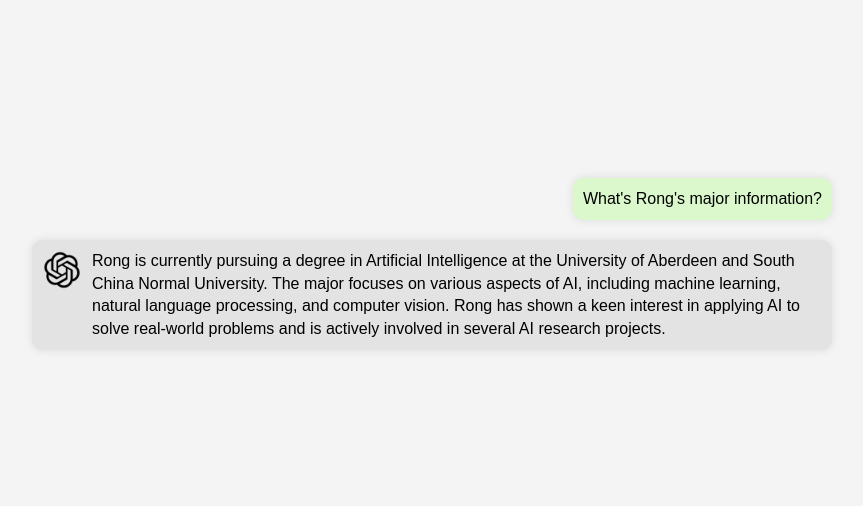
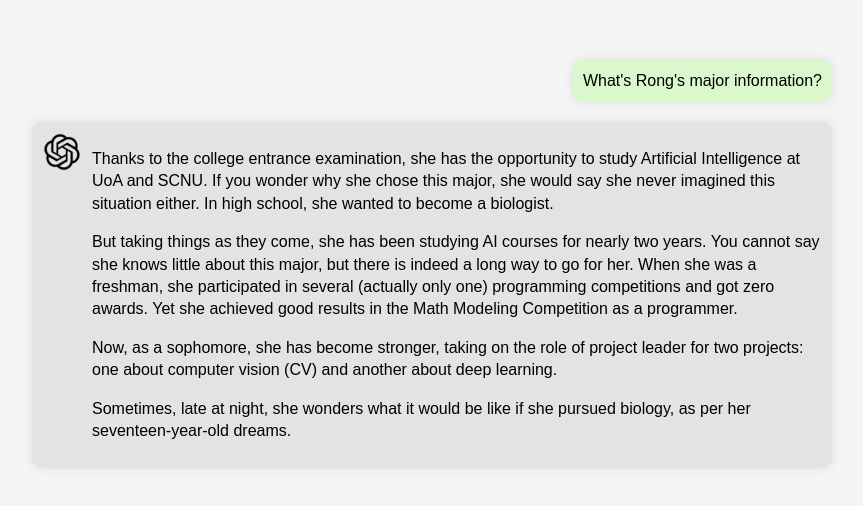
Before and after one commit to GarlicToT/Web_Assignment, a website: page src/html/major_info.html in a window 1280 px wide. Shown: the part 136-642 px from the top of the page, without its empty margins (208-1071 px from the left). Drawn offline with Linux system fonts and the light colour scheme.

Commit message:
change major info content

```diff
--- a/src/html/major_info.html
+++ b/src/html/major_info.html
@@ -14,7 +14,10 @@
         <div class="chat-message gpt-message">
             <img src="../images/gpt_avatar.png" alt="GPT Avatar" class="avatar">
             <div class="message-content">
-                Rong is currently pursuing a degree in Artificial Intelligence at the University of Aberdeen and South China Normal University. The major focuses on various aspects of AI, including machine learning, natural language processing, and computer vision. Rong has shown a keen interest in applying AI to solve real-world problems and is actively involved in several AI research projects.
+                <p>Thanks to the college entrance examination, she has the opportunity to study Artificial Intelligence at UoA and SCNU. If you wonder why she chose this major, she would say she never imagined this situation either. In high school, she wanted to become a biologist.</p>
+                <p>But taking things as they come, she has been studying AI courses for nearly two years. You cannot say she knows little about this major, but there is indeed a long way to go for her. When she was a freshman, she participated in several (actually only one) programming competitions and got zero awards. Yet she achieved good results in the Math Modeling Competition as a programmer.</p>
+                <p>Now, as a sophomore, she has become stronger, taking on the role of project leader for two projects: one about computer vision (CV) and another about deep learning.</p>
+                <p>Sometimes, late at night, she wonders what it would be like if she pursued biology, as per her seventeen-year-old dreams.</p>
             </div>
         </div>
     </div>
```
